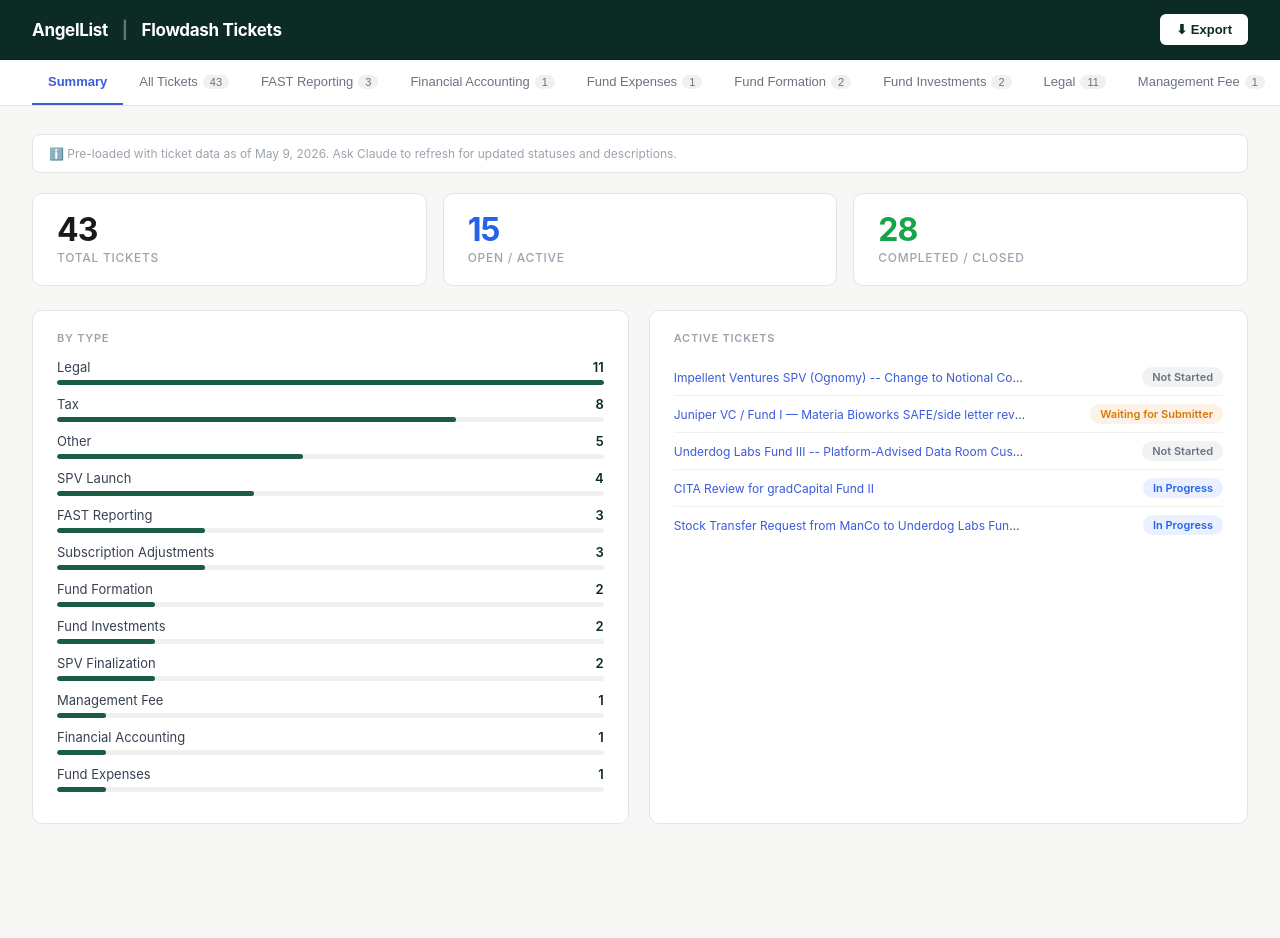
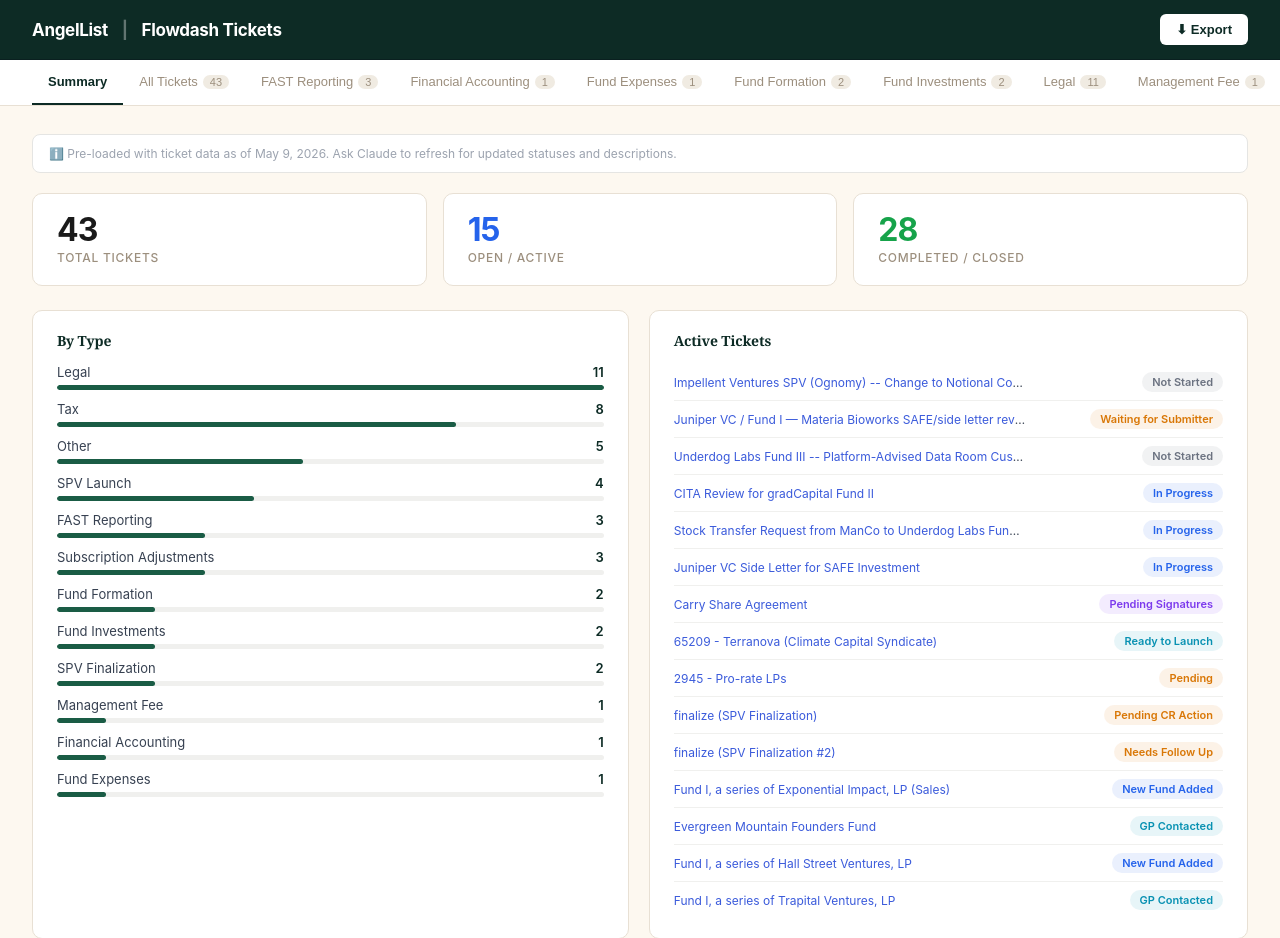
Before and after one commit to colineifert/flowdash-dashboard, a plain HTML site: page index.html in a window 1280 px wide. Shown: the top 938 px of the page. Before the commit the page ends 876 px from the top, so only its background shows below. Drawn offline with Linux system fonts and the light colour scheme.

Commit message:
Update index.html

```diff
--- a/index.html
+++ b/index.html
@@ -6,29 +6,30 @@
   <title>Flowdash Ticket Dashboard</title>
   <style>
     *{box-sizing:border-box;margin:0;padding:0}
-    body{font-family:-apple-system,BlinkMacSystemFont,'Inter','Segoe UI',sans-serif;background:#f7f7f5;color:#1a1a1a;min-height:100vh;display:flex;flex-direction:column}
+    @import url('https://fonts.googleapis.com/css2?family=Georgia&family=Inter:wght@400;500;600;700&display=swap');
+    body{font-family:'Inter',sans-serif;background:#fdf8f0;color:#1a1a1a;min-height:100vh;display:flex;flex-direction:column}
     .header{background:#0d2b25;border-bottom:1px solid #0a2020;padding:0 32px;display:flex;align-items:center;justify-content:space-between;height:60px;position:sticky;top:0;z-index:50}
     .logo{font-size:17px;font-weight:700;color:#fff;letter-spacing:-.3px}
     .logo span{color:#fff;opacity:.35;margin:0 10px}
     .btn-export{background:#fff;color:#0d2b25;border:none;border-radius:6px;padding:8px 16px;cursor:pointer;font-size:13px;font-weight:700;transition:opacity .15s}
     .btn-export:hover{opacity:.85}
-    .tabs-bar{background:#fff;border-bottom:1px solid #e5e5e3;padding:0 32px;display:flex;gap:0;overflow-x:auto;scrollbar-width:none}
+    .tabs-bar{background:#fff;border-bottom:1px solid #e8e0d4;padding:0 32px;display:flex;gap:0;overflow-x:auto;scrollbar-width:none}
     .tabs-bar::-webkit-scrollbar{display:none}
-    .tab{padding:14px 16px;cursor:pointer;font-size:13px;font-weight:500;color:#6b7280;border-bottom:2px solid transparent;background:none;border-top:none;border-left:none;border-right:none;white-space:nowrap;transition:all .15s}
+    .tab{padding:14px 16px;cursor:pointer;font-size:13px;font-weight:500;color:#9c8f7e;border-bottom:2px solid transparent;background:none;border-top:none;border-left:none;border-right:none;white-space:nowrap;transition:all .15s}
     .tab:hover{color:#1a1a1a}
-    .tab.active{color:#3b5bdb;border-bottom:2px solid #3b5bdb;font-weight:600}
-    .badge{display:inline-block;background:#f0f0ee;color:#6b7280;border-radius:10px;font-size:11px;padding:1px 7px;margin-left:5px;font-weight:500}
-    .tab.active .badge{background:#eef2ff;color:#3b5bdb}
+    .tab.active{color:#0d2b25;border-bottom:2px solid #0d2b25;font-weight:600}
+    .badge{display:inline-block;background:#f0ebe2;color:#9c8f7e;border-radius:10px;font-size:11px;padding:1px 7px;margin-left:5px;font-weight:500}
+    .tab.active .badge{background:#e0ede8;color:#0d2b25}
     .content{padding:28px 32px;flex:1}
     .notice{background:#fff;border:1px solid #e5e5e3;border-radius:8px;padding:11px 16px;margin-bottom:20px;color:#9ca3af;font-size:12px}
     /* SUMMARY */
     .stats-row{display:grid;grid-template-columns:repeat(3,1fr);gap:16px;margin-bottom:24px}
-    .stat-card{background:#fff;border:1px solid #e5e5e3;border-radius:10px;padding:20px 24px}
+    .stat-card{background:#fff;border:1px solid #e8e0d4;border-radius:10px;padding:20px 24px}
     .stat-num{font-size:32px;font-weight:700;letter-spacing:-1px;line-height:1}
-    .stat-label{font-size:12px;color:#9ca3af;margin-top:4px;text-transform:uppercase;letter-spacing:.06em;font-weight:500}
+    .stat-label{font-size:12px;color:#9c8f7e;margin-top:4px;text-transform:uppercase;letter-spacing:.06em;font-weight:500}
     .grid2{display:grid;grid-template-columns:1fr 1fr;gap:20px;margin-bottom:24px}
-    .card{background:#fff;border:1px solid #e5e5e3;border-radius:10px;padding:20px 24px}
-    .card-title{font-size:11px;font-weight:600;color:#9ca3af;margin-bottom:14px;text-transform:uppercase;letter-spacing:.07em}
+    .card{background:#fff;border:1px solid #e8e0d4;border-radius:10px;padding:20px 24px}
+    .card-title{font-family:Georgia,serif;font-size:14px;font-weight:700;color:#0d2b25;margin-bottom:14px;letter-spacing:-.1px}
     .bar-row{margin-bottom:11px}
     .bar-label{display:flex;justify-content:space-between;margin-bottom:5px;font-size:13px;color:#374151}
     .bar-count{font-weight:600;color:#0d2b25}
@@ -269,7 +270,7 @@
       <div class="status-num" style="color:${sColor(s)}">${c}</div>
       <div class="status-lbl">${s}</div>
     </div>`).join("");
-  const recent=TICKETS.filter(t=>!isDone(t.status)).slice(0,5).map(t=>`
+  const recent=TICKETS.filter(t=>!isDone(t.status)).map(t=>`
     <div class="recent-row">
       <div class="recent-name"><a href="${t.url}" target="_blank">${t.title}</a></div>
       <span class="status-pill" style="background:${sColor(t.status)}18;color:${sColor(t.status)}">${t.status}</span>
```
